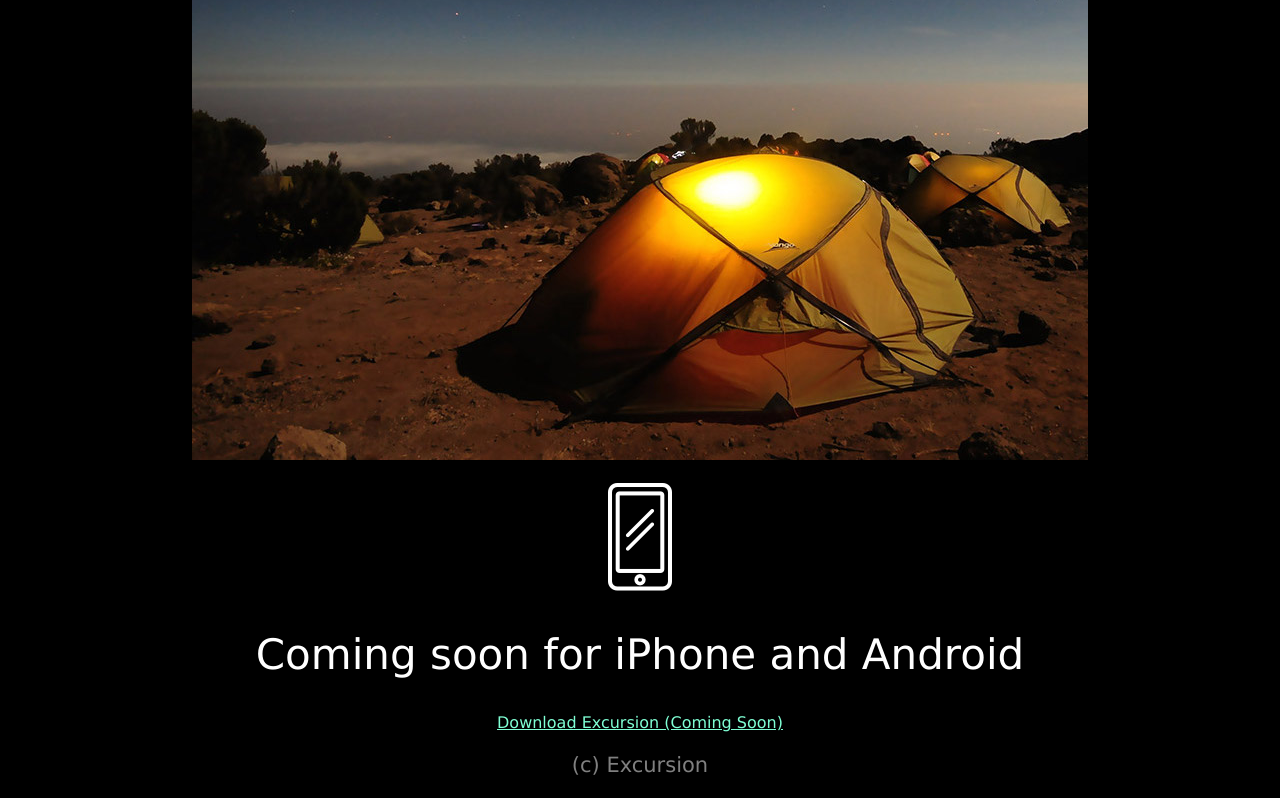
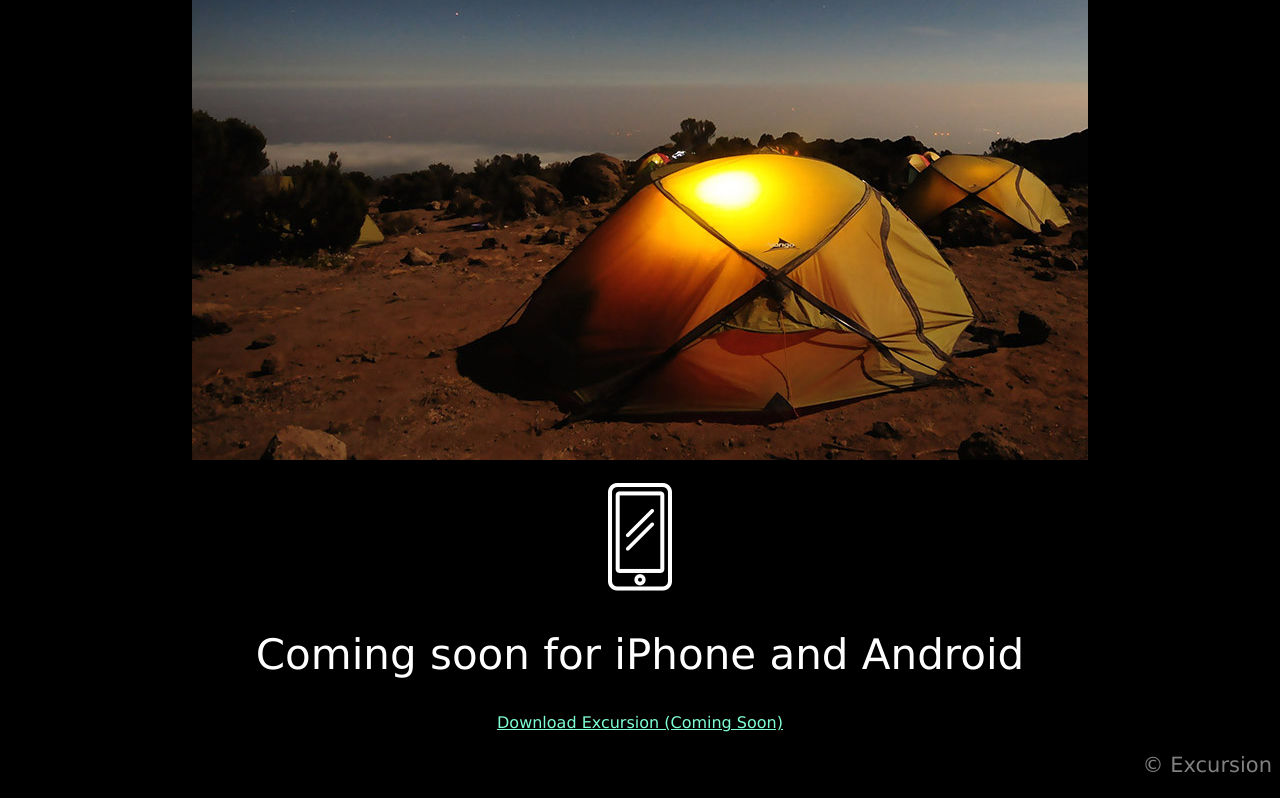
Before and after one commit to daniellelamb/excursion, a plain HTML site: page index.html in a window 1280 px wide. Shown: the part 548-1346 px from the top of the page. Drawn offline with Linux system fonts and the light colour scheme.

Commit message:
Add footer CSS and copyright symbol

```diff
--- a/index.html
+++ b/index.html
@@ -23,6 +23,6 @@
         <a href="#">Download Excursion (Coming Soon)</a>
     </body>
     <footer>
-        <p>(c) Excursion</p>
+        <p>&copy; Excursion</p>
     </footer>
 </html>
--- a/resources/css/style.css
+++ b/resources/css/style.css
@@ -25,3 +25,7 @@ p {
 a {
     color: aquamarine;
 }
+
+footer {
+    text-align: right;
+}
```
